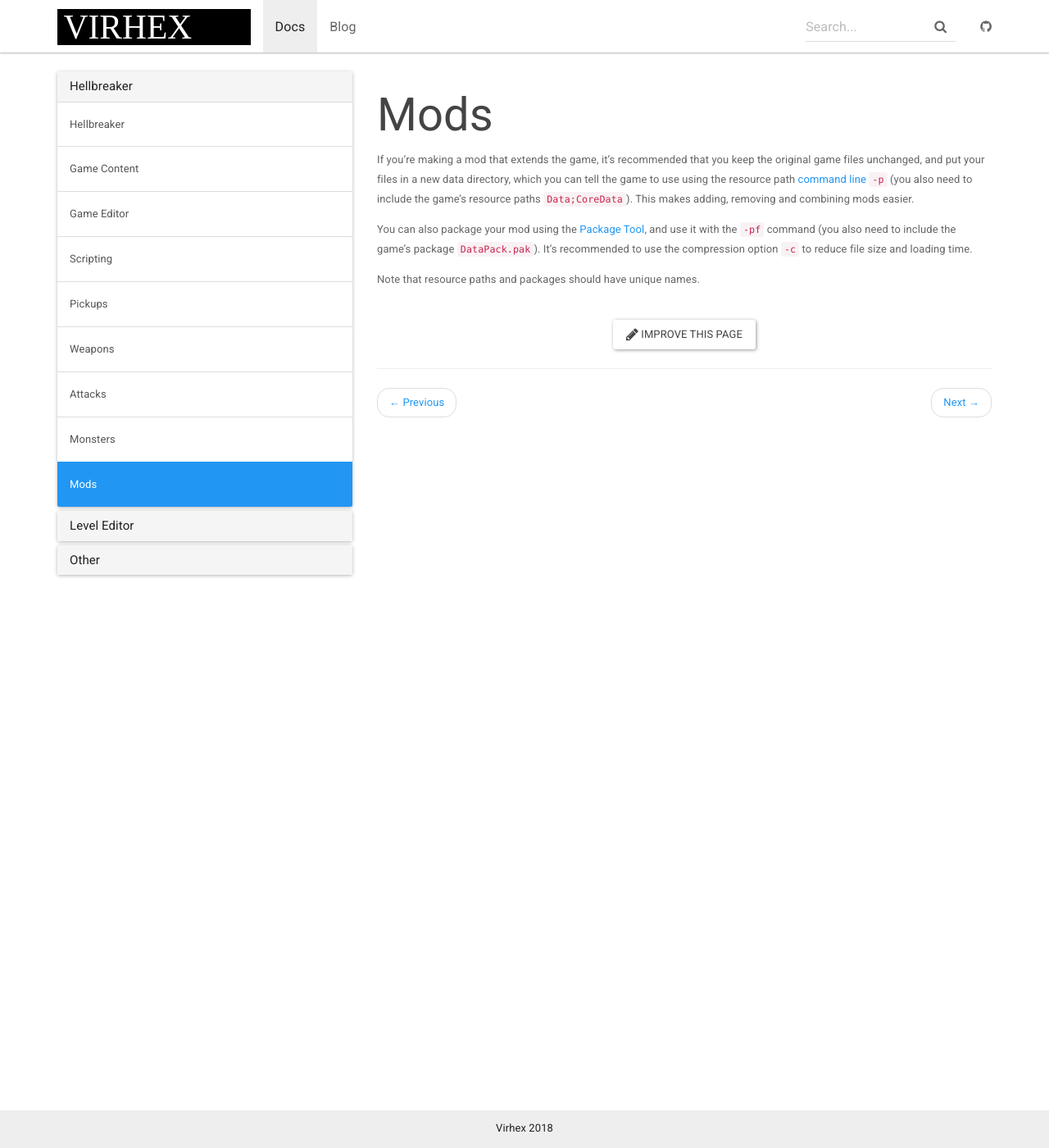
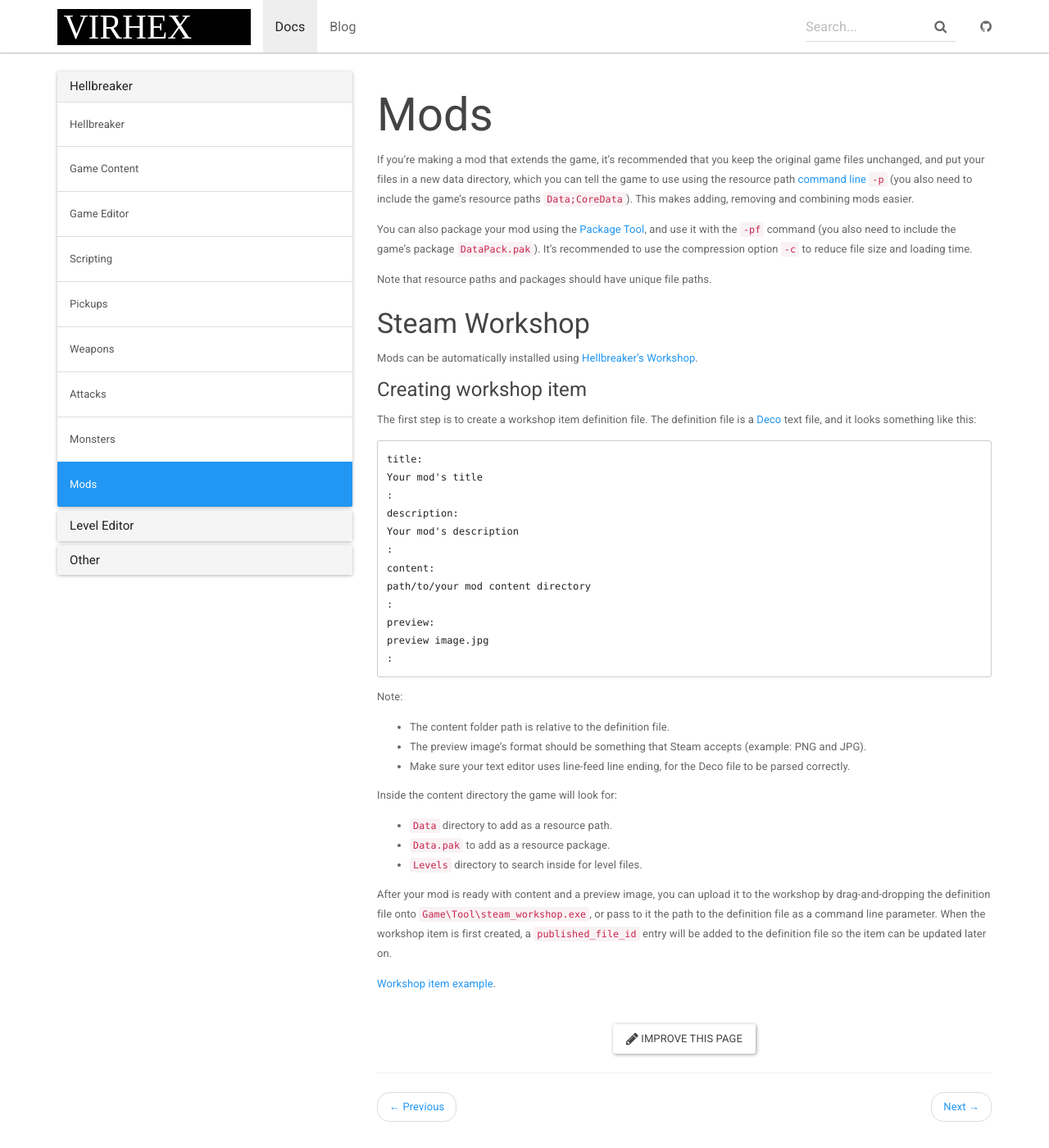
Before and after one commit to Virhex/virhex.github.io, a Jekyll site: the page built from _docs/hellbreaker/mods.md, in a window 1280 px wide and 1400 px high. Shown: the whole window at 82% size. Built offline with Jekyll 4.4.1, drawn with Linux system fonts in a browser that asks for light colours; nearby versions of some CDN libraries.

Commit message:
Steam Workshop documentation

````diff
--- a/_docs/hellbreaker/mods.md
+++ b/_docs/hellbreaker/mods.md
@@ -9,4 +9,42 @@
 You can also package your mod using the [Package Tool](https://urho3d.github.io/documentation/HEAD/_tools.html#Tools_PackageTool), and use it with the `-pf` command (you also need to include the game's package `DataPack.pak`).
 It's recommended to use the compression option `-c` to reduce file size and loading time.
 
-Note that resource paths and packages should have unique names.
+Note that resource paths and packages should have unique file paths.
+
+### Steam Workshop
+
+Mods can be automatically installed using [Hellbreaker's Workshop](http://steamcommunity.com/app/793620/workshop/).
+
+
+#### Creating workshop item
+
+The first step is to create a workshop item definition file.
+The definition file is a [Deco](https://github.com/Enhex/Deco) text file, and it looks something like this:
+```
+title:
+Your mod's title
+:
+description:
+Your mod's description
+:
+content:
+path/to/your mod content directory
+:
+preview:
+preview image.jpg
+:
+```
+Note:
+* The content folder path is relative to the definition file.
+* The preview image's format should be something that Steam accepts (example: PNG and JPG).
+* Make sure your text editor uses line-feed line ending, for the Deco file to be parsed correctly.
+
+Inside the content directory the game will look for:
+* `Data` directory to add as a resource path.
+* `Data.pak` to add as a resource package.
+* `Levels` directory to search inside for level files.
+
+After your mod is ready with content and a preview image, you can upload it to the workshop by drag-and-dropping the definition file onto `Game\Tool\steam_workshop.exe`, or pass to it the path to the definition file as a command line parameter.
+When the workshop item is first created, a `published_file_id` entry will be added to the definition file so the item can be updated later on.
+
+[Workshop item example](https://github.com/Enhex/Hellbreaker-Manlet-Mod).
````
